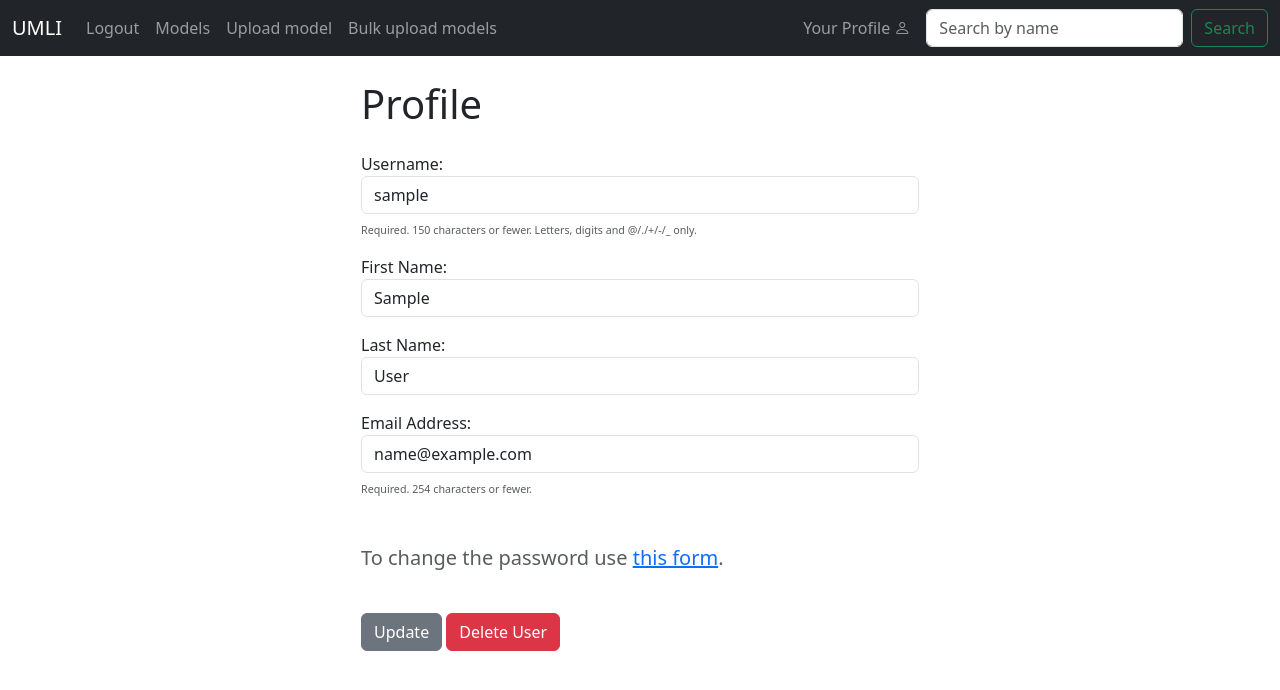
After one commit to UMLI-Organization/umlars-backend, a Django app: page /profile/ in a window 1280 px wide. The commit adds this page. Shown: the top 690 px of the page. Run offline with Django 5.2, Linux system fonts and the light colour scheme; the visitor is signed in with stand-in values (Sample User, id 1); some libraries are stand-ins or nearby versions.

Commit message:
#4 Added user profile and password change forms

```diff
--- a/src/umli_app/forms.py
+++ b/src/umli_app/forms.py
@@ -7,9 +7,11 @@ from functools import partial
 from contextlib import contextmanager, ExitStack
 from collections import defaultdict, deque
 
-from django.contrib.auth.forms import UserCreationForm
+from django.contrib.auth.forms import UserCreationForm, UserChangeForm
 from django.contrib.auth.models import User
 from django import forms
+from django.contrib.auth.forms import PasswordChangeForm
+from django.contrib.auth import password_validation
 from django.utils.safestring import mark_safe
 from django.http import QueryDict
 from django.core.files.uploadedfile import UploadedFile
@@ -48,17 +50,7 @@ class SignUpForm(UserCreationForm):
         ),
         required=False,
     )
-    orcid_id = forms.CharField(
-        max_length=16,
-        label="",
-        widget=forms.TextInput(
-            attrs={"class": "form-control", "placeholder": "ORCID iD"}
-        ),
-        required=False,
-        help_text=mark_safe(
-            '<span class="form-text text-muted"><small>Optional 16-digit ORCID iD.</small></span>'
-        ),
-    )
+
 
     class Meta:
         model = User
@@ -66,7 +58,6 @@ class SignUpForm(UserCreationForm):
             "username",
             "first_name",
             "last_name",
-            "orcid_id",
             "email",
             "password1",
             "password2",
@@ -95,6 +86,89 @@ class SignUpForm(UserCreationForm):
         self.fields["password2"].help_text = mark_safe(
             '<span class="form-text text-muted"><small>Enter the same password as before, for verification.</small></span>'
         )
+
+
+# TODO: extract common fields to a separate class with CreateUserForm
+class EditUserForm(UserChangeForm):
+    email = forms.EmailField(
+        max_length=254,
+        label="",
+        widget=forms.TextInput(
+            attrs={"class": "form-control", "placeholder": "*Email Address"}
+        ),
+    )
+    first_name = forms.CharField(
+        max_length=50,
+        label="",
+        widget=forms.TextInput(
+            attrs={"class": "form-control", "placeholder": "First Name"}
+        ),
+        required=False,
+    )
+    last_name = forms.CharField(
+        max_length=70,
+        label="",
+        widget=forms.TextInput(
+            attrs={"class": "form-control", "placeholder": "Last Name"}
+        ),
+        required=False,
+    )
+
+    class Meta:
+        model = User
+        fields = ("username", "first_name", "last_name", "email")
+        exclude = ("password",)
+
+    def __init__(self, *args, **kwargs):
+        super(EditUserForm, self).__init__(*args, **kwargs)
+
+        self.fields["username"].widget.attrs["class"] = "form-control"
+        self.fields["username"].widget.attrs["placeholder"] = "*Username"
+        self.fields["username"].label = "Username"
+        self.fields["username"].help_text = mark_safe(
+            '<span class="form-text text-muted"><small>Required. 150 characters or fewer. Letters, digits and @/./+/-/_ only.</small></span>'
+        )
+
+        self.fields["email"].widget.attrs["class"] = "form-control"
+        self.fields["email"].widget.attrs["placeholder"] = "*Email Address"
+        self.fields["email"].label = "Email Address"
+        self.fields["email"].help_text = mark_safe(
+            '<span class="form-text text-muted"><small>Required. 254 characters or fewer.</small></span>'
+        )
+
+        self.fields["first_name"].widget.attrs["class"] = "form-control"
+        self.fields["first_name"].widget.attrs["placeholder"] = "First Name"
+        self.fields["first_name"].label = "First Name"
+
+        self.fields["last_name"].widget.attrs["class"] = "form-control"
+        self.fields["last_name"].widget.attrs["placeholder"] = "Last Name"
+        self.fields["last_name"].label = "Last Name"
+
+        self.fields["password"].widget.attrs["class"] = "d-none"
+        self.fields["password"].label = ""
+        self.fields["password"].help_text = mark_safe(
+            '<span class="lead">To change the password use <a href=\"change-password/\">this form</a>.</span>'
+        )
+
+
+class ChangePasswordForm(PasswordChangeForm):
+    old_password = forms.CharField(
+        strip=False,
+        widget=forms.PasswordInput(
+            attrs={'autocomplete': 'current-password', 'autofocus': True, 'class': 'form-control',
+                   'placeholder': 'Old Password'}),
+    )
+    new_password1 = forms.CharField(
+        widget=forms.PasswordInput(
+            attrs={'autocomplete': 'new-password', 'class': 'form-control', 'placeholder': 'New Password'}),
+        strip=False,
+        help_text=password_validation.password_validators_help_text_html(),
+    )
+    new_password2 = forms.CharField(
+        strip=False,
+        widget=forms.PasswordInput(
+            attrs={'autocomplete': 'new-password', 'class': 'form-control', 'placeholder': 'Confirm password'}),
+    )
 
 
 class AddUmlModelForm(forms.ModelForm):
--- a/src/umli_app/templates/base.html
+++ b/src/umli_app/templates/base.html
@@ -5,7 +5,8 @@
     <meta name="viewport" content="width=device-width, initial-scale=1">
     <title>UMLI</title>
     <link href="https://cdn.jsdelivr.net/npm/bootstrap@5.3.3/dist/css/bootstrap.min.css" rel="stylesheet" integrity="sha384-QWTKZyjpPEjISv5WaRU9OFeRpok6YctnYmDr5pNlyT2bRjXh0JMhjY6hW+ALEwIH" crossorigin="anonymous">
-  </head>
+    <link rel="stylesheet" href="https://cdn.jsdelivr.net/npm/bootstrap-icons@1.3.0/font/bootstrap-icons.css">
+</head>
   <body>
 
     {% include 'navbar.html' %}
--- a/src/umli_app/templates/navbar.html
+++ b/src/umli_app/templates/navbar.html
@@ -1,9 +1,7 @@
 <nav class="navbar navbar-expand-lg navbar-dark bg-dark">
     <div class="container-fluid">
         <a class="navbar-brand" href="{% url 'home' %}">UMLI</a>
-      <button class="navbar-toggler" type="button" data-bs-toggle="collapse" data-bs-target="#navbarSupportedContent" aria-controls="navbarSupportedContent" aria-expanded="false" aria-label="Toggle navigation">
-        <span class="navbar-toggler-icon"></span>
-      </button>
+
         <div class="collapse navbar-collapse" id="navbarSupportedContent">
             <ul class="navbar-nav me-auto mb-2 mb-lg-0">
 
@@ -21,11 +19,9 @@
                     <a class="nav-link" href="{% url 'add-uml-model' %}">Upload model</a>
                 </li>
 
-
                 <li class="nav-item">
                     <a class="nav-link" href="{% url 'bulk-upload-uml-models' %}">Bulk upload models</a>
                 </li>
-
 
                 {% else %}
 
@@ -38,13 +34,27 @@
                 </li>
 
                 {% endif %}
+            </ul>
 
+            {% if user.is_authenticated %}
+            <ul class="d-flex ms-auto navbar-nav ms-2 me-2">
+                <li class="nav-item">
+                    <a class="nav-link " href="{% url 'profile' %}">
+                        <span>Your Profile</span> <i class="bi bi-person"></i>
+                    </a>
+                </li>
+            </ul>
+            {% endif %}
 
-        </ul>
+      </div>
+
       <form class="d-flex" role="search" method="get" action="{% url 'home' %}">
         <input class="form-control me-2" type="search" placeholder="Search by name" aria-label="Search models" name="model_name">
         <button class="btn btn-outline-success" type="submit">Search</button>
       </form>
-      </div>
+
+      <button class="navbar-toggler" type="button" data-bs-toggle="collapse" data-bs-target="#navbarSupportedContent" aria-controls="navbarSupportedContent" aria-expanded="false" aria-label="Toggle navigation">
+        <span class="navbar-toggler-icon"></span>
+      </button>
     </div>
 </nav>
--- /dev/null
+++ b/src/umli_app/templates/profile.html
@@ -0,0 +1,22 @@
+{% extends 'base.html' %}
+{% load form_tags %}
+
+{% block content %}
+
+<div class="col-md-6 offset-md-3">
+    <h1 class="mb-4 mt-4">Profile</h1>
+
+    <form method="POST" action="{% url 'profile' %}">
+        {% csrf_token %}
+
+        {% render_formatted_form_inline form %}
+
+        <button type="submit" class="btn btn-secondary mt-4 mb-4">Update</button>
+        <!-- delte user -->
+        <a href="{% url 'delete-current-user' %}" class="btn btn-danger mt-4 mb-4">Delete User</a>
+
+    </form>
+</div>
+
+
+{% endblock %}
--- a/src/umli_app/urls.py
+++ b/src/umli_app/urls.py
@@ -9,6 +9,9 @@ urlpatterns = [
     path("", views.home, name="home"),
     path("logout/", views.logout_user, name="logout"),
     path("register/", views.register_user, name="register"),
+    path("profile/", views.profile, name="profile"),
+    path("delete-current-user/", views.delete_current_user, name="delete-current-user"),
+    path("profile/change-password/", views.change_password, name="profile/change-password"),
     path("uml-model/<int:pk>", views.uml_model, name="uml-model"),
     path("delete-uml-model/<int:pk>", views.delete_uml_model, name="delete-uml-model"),
     path("update-uml-model/<int:pk>", views.update_uml_model, name="update-uml-model"),
--- a/src/umli_app/views.py
+++ b/src/umli_app/views.py
@@ -6,13 +6,12 @@ from django.shortcuts import render, redirect
 from django.http import HttpResponse, HttpRequest
 from django.contrib.auth import authenticate, login, logout
 from django.contrib import messages
-from django import forms
 from django.db import transaction
 from django.forms.models import model_to_dict
 
 from umli_app.utils.translation_utils import translate_uml_model
 from umli_app.models import UmlModel, UmlFile
-from umli_app.forms import SignUpForm, AddUmlModelForm, increase_forms_count_in_formset, AddUmlFileFormset, EditUmlFileFormset, FilesGroupingForm, ExtensionsGroupingFormSet, RegexGroupingFormSet, AddUmlModelFormset
+from umli_app.forms import SignUpForm, EditUserForm, AddUmlModelForm, increase_forms_count_in_formset, AddUmlFileFormset, EditUmlFileFormset, FilesGroupingForm, ExtensionsGroupingFormSet, RegexGroupingFormSet, AddUmlModelFormset, ChangePasswordForm
 from umli_app.utils.files_utils import decode_file
 from umli_backend.settings import LOGGING
 from umli_app.utils.grouping_utils import group_files, determine_model_name
@@ -74,6 +73,36 @@ def register_user(request: HttpRequest) -> HttpResponse:
         form = SignUpForm()
 
     return render(request, "register.html", {"form": form})
+
+
+def delete_current_user(request: HttpRequest) -> HttpResponse:
+    user = request.user
+    if user.is_authenticated:
+        user.delete()
+        messages.success(request, "User has been deleted.")
+        return redirect("home")
+    else:
+        messages.warning(request, "You need to be logged in to delete the user...")
+        return redirect("home")
+
+
+def profile(request):
+    if request.user.is_authenticated:
+        if request.method == 'POST':
+            form = EditUserForm(request.POST, instance=request.user)
+            if form.is_valid():
+                form.save()
+                messages.success(request, "Profile has been updated.")
+                return redirect("home")
+            else:
+                return render(request, "profile.html", {"form": form})
+        else:
+            form = EditUserForm(instance=request.user)
+            return render(request, "profile.html", {"form": form})
+
+    else:
+        messages.warning(request, "You need to be logged in to view this page")
+        return redirect("home")
 
 
 def uml_model(request: HttpRequest, pk: int) -> HttpResponse:
@@ -385,3 +414,23 @@ def review_bulk_upload_uml_models(request: HttpRequest) -> HttpResponse:
     else:
         messages.warning(request, "You need to be logged in to review the bulk upload.")
         return redirect("home")
+
+
+def change_password(request: HttpRequest) -> HttpResponse:
+    if request.user.is_authenticated:
+        if request.method == 'POST':
+            form = ChangePasswordForm(request.user, request.POST)
+            if form.is_valid():
+                form.save()
+                messages.success(request, 'Your password was successfully updated!')
+                return redirect('home')
+            else:
+                messages.error(request, 'Please correct the error below.')
+        else:
+            form = ChangePasswordForm(request.user)
+        return render(request, 'change-password.html', {
+            'form': form
+        })
+    else:
+        messages.warning(request, "You need to be logged in to change the password.")
+        return redirect("home")
```
Also changed, not shown: src/umli_app/templates/change-password.html (added, +20 -0 lines). Lines whose indentation alone changed are shown as unchanged.
